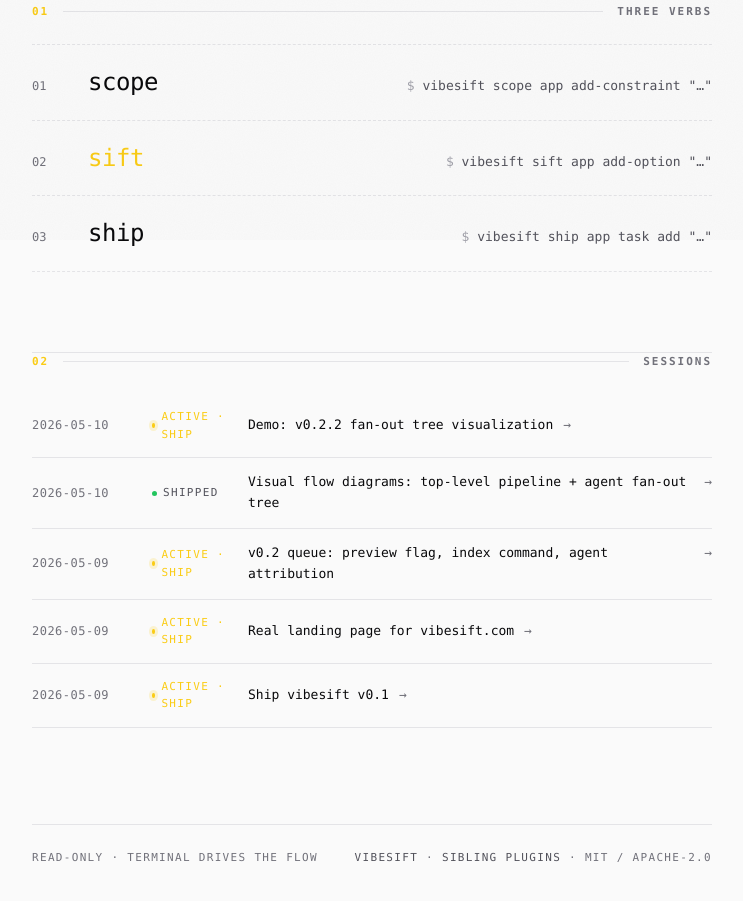
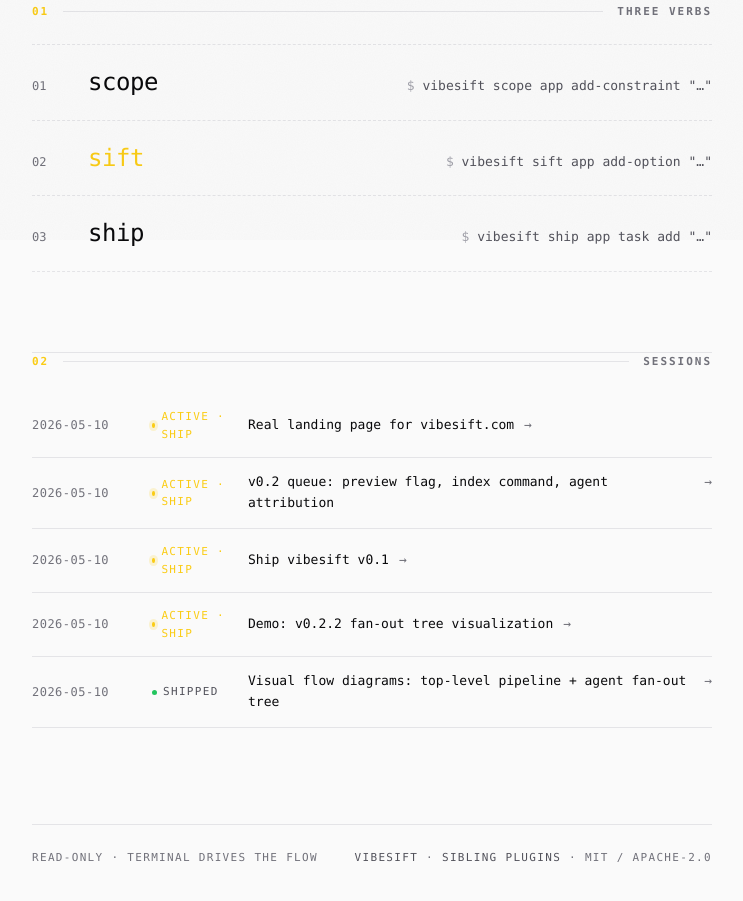
Before and after one commit to neurot1cal/vibesift, a website: page docs/index.html in a window 1280 px wide. Shown: the part 560-1461 px from the top of the page, without its empty margins (268-1011 px from the left). Drawn offline with Linux system fonts and the light colour scheme.

Commit message:
vibesift: index regenerated

```diff
--- a/docs/index.html
+++ b/docs/index.html
@@ -359,6 +359,21 @@
   <section class="sessions" aria-label="Sessions">
     <h3 class="h2"><span class="h2-num">02</span><span class="rule"></span><span>sessions</span></h3>
     <!-- VIBESIFT:SESSIONS:START -->
+    <a class="sess-row" href="sessions/vibesift-com-landing/">
+      <span class="sess-date">2026-05-10</span>
+      <span class="sess-status is-active">active · ship</span>
+      <span class="sess-title"><span>Real landing page for vibesift.com</span><span class="sess-arrow">→</span></span>
+    </a>
+    <a class="sess-row" href="sessions/v0-2-queue/">
+      <span class="sess-date">2026-05-10</span>
+      <span class="sess-status is-active">active · ship</span>
+      <span class="sess-title"><span>v0.2 queue: preview flag, index command, agent attribution</span><span class="sess-arrow">→</span></span>
+    </a>
+    <a class="sess-row" href="sessions/v0-1-launch/">
+      <span class="sess-date">2026-05-10</span>
+      <span class="sess-status is-active">active · ship</span>
+      <span class="sess-title"><span>Ship vibesift v0.1</span><span class="sess-arrow">→</span></span>
+    </a>
     <a class="sess-row" href="sessions/v022-fanout-demo/">
       <span class="sess-date">2026-05-10</span>
       <span class="sess-status is-active">active · ship</span>
@@ -368,21 +383,6 @@
       <span class="sess-date">2026-05-10</span>
       <span class="sess-status">shipped</span>
       <span class="sess-title"><span>Visual flow diagrams: top-level pipeline + agent fan-out tree</span><span class="sess-arrow">→</span></span>
-    </a>
-    <a class="sess-row" href="sessions/v0-2-queue/">
-      <span class="sess-date">2026-05-09</span>
-      <span class="sess-status is-active">active · ship</span>
-      <span class="sess-title"><span>v0.2 queue: preview flag, index command, agent attribution</span><span class="sess-arrow">→</span></span>
-    </a>
-    <a class="sess-row" href="sessions/vibesift-com-landing/">
-      <span class="sess-date">2026-05-09</span>
-      <span class="sess-status is-active">active · ship</span>
-      <span class="sess-title"><span>Real landing page for vibesift.com</span><span class="sess-arrow">→</span></span>
-    </a>
-    <a class="sess-row" href="sessions/v0-1-launch/">
-      <span class="sess-date">2026-05-09</span>
-      <span class="sess-status is-active">active · ship</span>
-      <span class="sess-title"><span>Ship vibesift v0.1</span><span class="sess-arrow">→</span></span>
     </a>
   <!-- VIBESIFT:SESSIONS:END -->
   </section>
```
